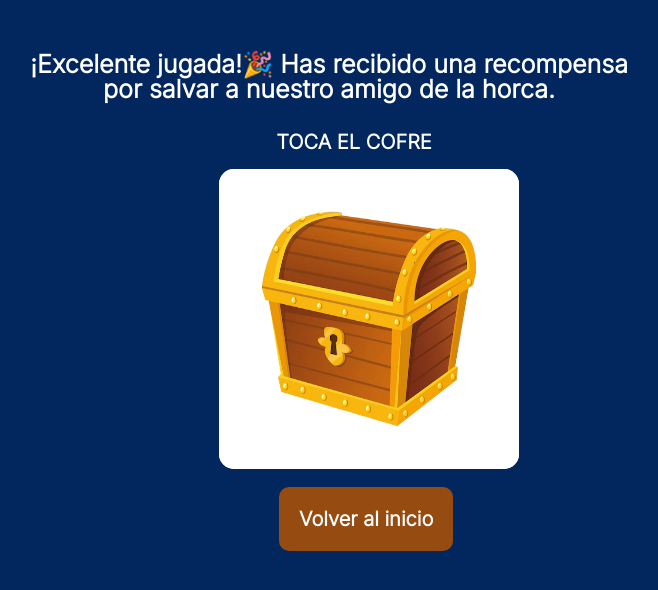
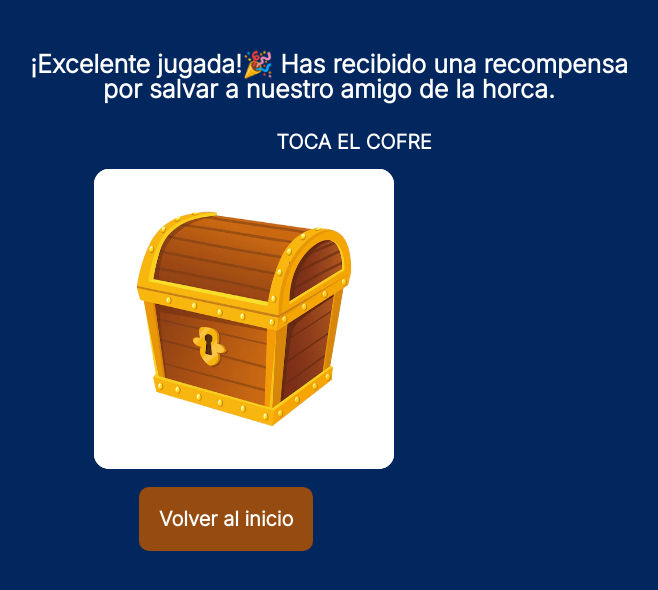
Before and after one commit to AllisonPaula/JuegodelAhorcado.github.io, a plain HTML site: page home.html in a window 1280 px wide. Shown: the whole page, without its empty margins (311-969 px from the left). Drawn offline with Linux system fonts and the light colour scheme.

Commit message:
Ajustar imagen de home.html con css

```diff
--- a/style.css
+++ b/style.css
@@ -388,7 +388,7 @@ button.lett:active,.btnInicio:active{
 .cofre{
     width: 300px;
     height: 300px;
-    margin:10px 0px 0px 525px;
+    margin:10px 0px 0px 400px;
     padding: 5px;
     border-radius: 20px;
     position: absolute;
@@ -401,7 +401,7 @@ button.lett:active,.btnInicio:active{
 .cofresito{
     width: 300px;
     height: 300px;
-    margin: 10px 0px 0px 525px;
+    margin: 10px 0px 0px 400px;
     padding: 5px;
     border-radius:20px;
 }
@@ -419,7 +419,7 @@ button.lett:active,.btnInicio:active{
     padding: 20px;
     border-radius: 10px;
     width: auto;
-    margin: 10px 0px 0px 590px;
+    margin: 10px 0px 0px 450px;
     color: var(--blanco);
     font-family:"Inter";
     font-size: 20px;
```
